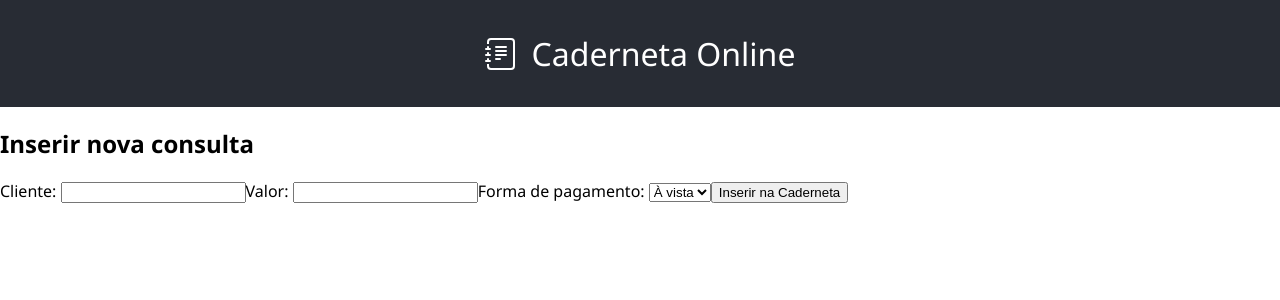
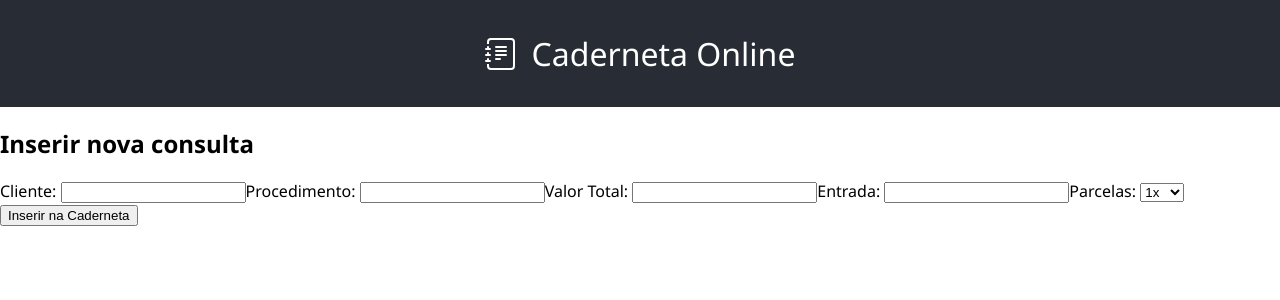
Before and after one commit to RafaelAugustScherer/desafioSofteo, a React (Create React App) app in the folder front-end/: page /login in a window 1280 px wide. Both pictures are taken after a click on the button "Entrar". Shown: the top 300 px of the page. Built offline with nearby package versions, Linux system fonts and the light colour scheme.

Commit message:
refactor(Front): :recycle: Updated payment options

```diff
--- a/front-end/src/components/PaymentForm.jsx
+++ b/front-end/src/components/PaymentForm.jsx
@@ -2,23 +2,36 @@ import { useContext, useState } from 'react';
 import { PaymentContext } from '../provider/Payment';
 
 const PaymentForm = () => {
-  const [formData, setFormData] = useState({
+  const INITIAL_DATA = {
     client: '',
-    value: '',
-    paymentMethod: '0'
-  });
+    procedure: '',
+    total: '',
+    entry: '',
+    installments: '1'
+  }
+  const [formData, setFormData] = useState(INITIAL_DATA);
   const { addPayment } = useContext(PaymentContext);
 
   const handleInput = ({ target: { id, value } }) => (
     setFormData({ ...formData, [id]: value })
   );
 
-  const handleSubmit = () => (
-    addPayment({
+  const handleSubmit = () => {
+    const formattedData = {
       ...formData,
-      paymentMethod: +formData.paymentMethod,
-    })
-  );
+      entry: +formData.entry,
+      total: +formData.total,
+      installments: +formData.installments,
+    };
+
+    if (formattedData.entry > formattedData.total) {
+      alert('Valor da entrada maior que o total!');
+      return;
+    }
+
+    addPayment(formattedData);
+    setFormData(INITIAL_DATA);
+  };
 
   return (
     <form>
@@ -31,23 +44,38 @@ const PaymentForm = () => {
           onChange={handleInput}
           value={formData.client}
         />
-        <label htmlFor="value">Valor: </label>
+        <label htmlFor="procedure">Procedimento: </label>
+        <input
+          type="text"
+          id="procedure"
+          name="procedure"
+          onChange={handleInput}
+          value={formData.procedure}
+        />
+        <label htmlFor="total">Valor Total: </label>
         <input
           type="number"
-          id="value"
-          name="value"
+          id="total"
+          name="total"
           onChange={handleInput}
-          value={formData.value}
+          value={formData.total}
         />
-        <label htmlFor="paymentMethod">Forma de pagamento: </label>
+        <label htmlFor="entry">Entrada: </label>
+        <input
+          type="number"
+          id="entry"
+          name="entry"
+          onChange={handleInput}
+          value={formData.entry}
+        />
+        <label htmlFor="installments">Parcelas: </label>
         <select
-          id="paymentMethod"
-          name="paymentMethod"
+          id="installments"
+          name="installments"
           onChange={handleInput}
-          value={formData.paymentMethod}
+          value={formData.installments}
         >
-          <option value="0">À vista</option>
-          { [...Array(12).keys()].map((key) => {
+          { [...Array(36).keys()].map((key) => {
             const value = key + 1;
             return (<option
               key={`payment-option-${value}`}
--- a/front-end/src/provider/Payment.js
+++ b/front-end/src/provider/Payment.js
@@ -13,7 +13,8 @@ const PaymentProvider = ({ children }) => {
   }
 
   const addPayment = (data) => {
-    const updatedPayments = [...payments, data];
+    const newPayment = { ...data, paid: 0, nextPayment: new Date() + 30 };
+    const updatedPayments = [...payments, newPayment];
 
     localStorage.setItem(
       'caderneta-payments',
```
